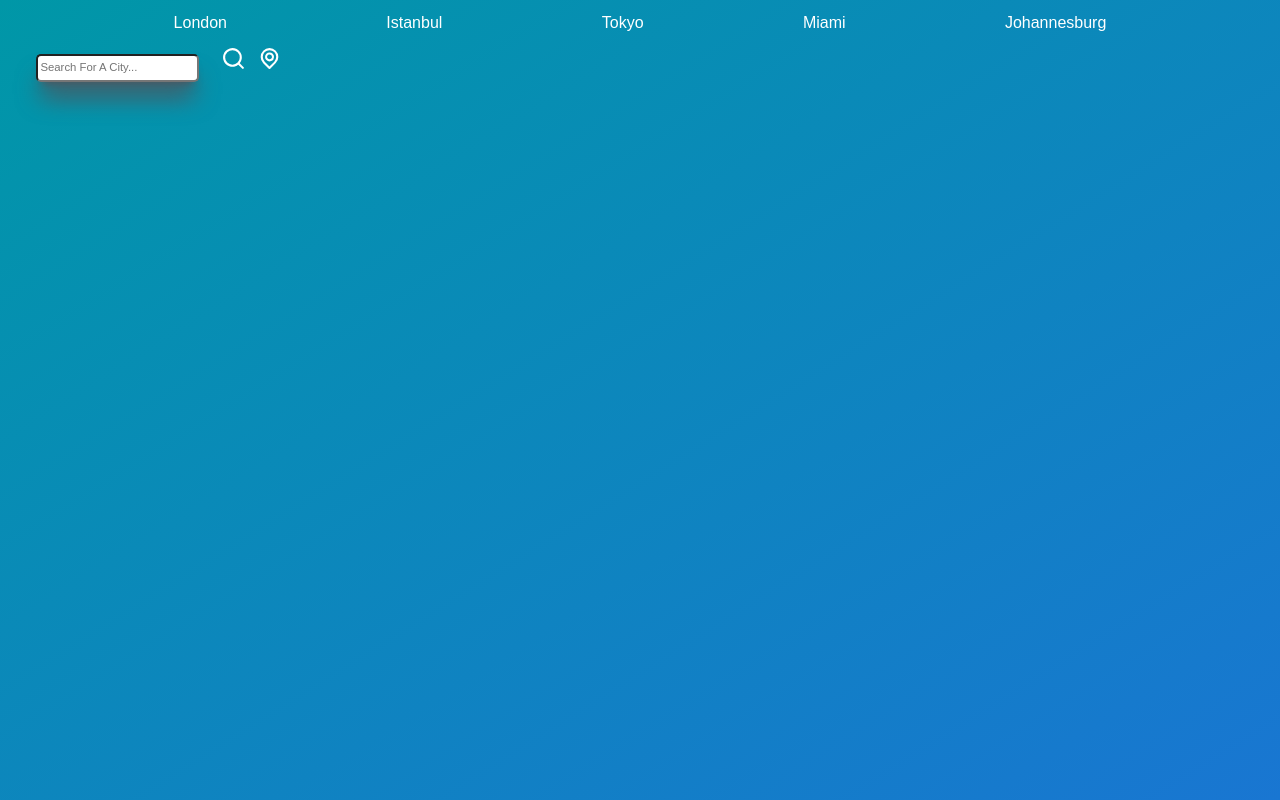
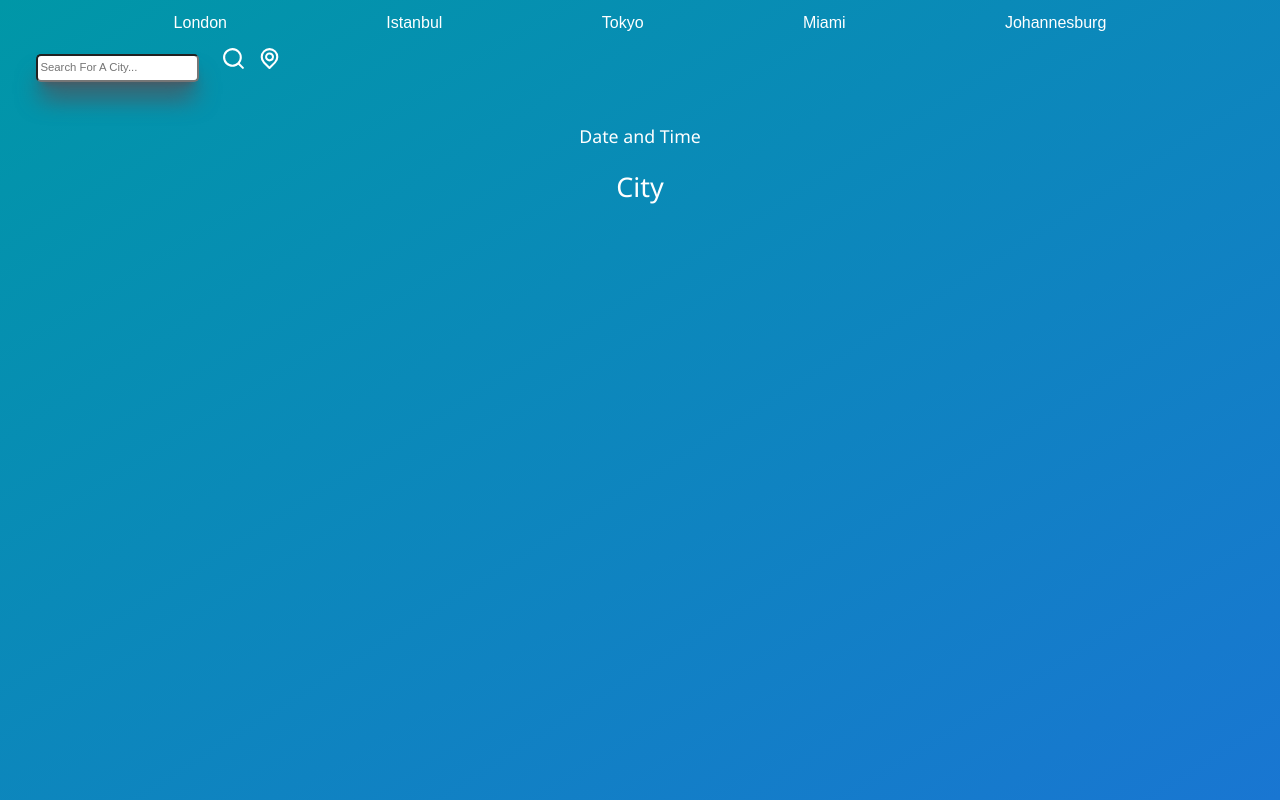
Before and after one commit to BektasTu/capstone-project, a React (Create React App) app: page / in a window 1280 px wide. Built offline with nearby package versions, Linux system fonts and the light colour scheme; no server answers.

Commit message:
-Added time date and location -add some styling to it

```diff
--- a/src/App.js
+++ b/src/App.js
@@ -2,6 +2,7 @@ import { useEffect, useState } from "react";
 import styled from "styled-components";
 import CityButtons from "./components/button/CityButtons";
 import SearchBar from "./components/searchbar/SearchBar";
+import TimeAndLocation from "./components/weather-card/TimeAndLocation";
 
 function App() {
   const [state, setState] = useState({ topic: "" });
@@ -19,6 +20,8 @@ function App() {
     <Content>
       <CityButtons />
       <SearchBar />
+
+      <TimeAndLocation />
     </Content>
   );
 }
--- /dev/null
+++ b/src/components/weather-card/TimeAndLocation.js
@@ -0,0 +1,47 @@
+import React from "react";
+import styled from "styled-components";
+
+function TimeAndLocation() {
+  return (
+    <>
+      <TimeAndDatePosition>
+        <DateAndTime>Date and Time</DateAndTime>
+      </TimeAndDatePosition>
+      <LocationPosition>
+        <Location>City</Location>
+      </LocationPosition>
+    </>
+  );
+}
+
+const TimeAndDatePosition = styled.div`
+  position: relative;
+  display: flex;
+  align-items: center;
+  justify-content: center;
+  margin: 1.5rem auto;
+`;
+
+const DateAndTime = styled.p`
+  color: white;
+  font-size: 1.25rem;
+  line-height: 1.75rem;
+  font-weight: 200;
+`;
+
+const LocationPosition = styled.div`
+  position: relative;
+  display: flex;
+  align-items: center;
+  justify-content: center;
+  margin: 0.75rem auto;
+`;
+
+const Location = styled.p`
+  color: white;
+  font-size: 1.9rem;
+  line-height: 2.2rem;
+  font-weight: 500;
+`;
+
+export default TimeAndLocation;
```
